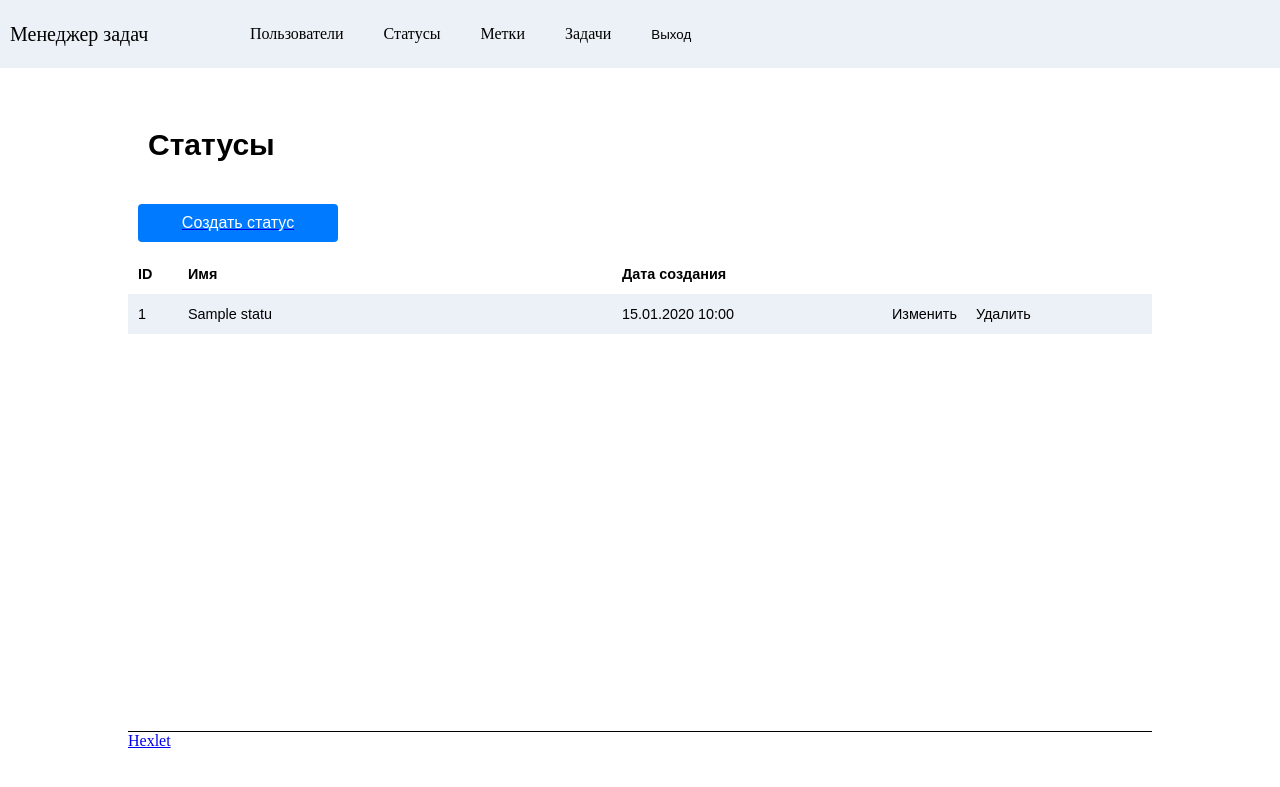
After one commit to A-leks-andr/python-project-52, a Django app: page /statuses/ in a window 1280 px wide. The commit adds this page. Shown: the top 787 px of the page. Run offline with Django 5.2, Linux system fonts and the light colour scheme; tables that the repository leaves empty hold one stand-in row (values such as "Sample post").

Commit message:
added files for statuses

```diff
--- a/ruff.toml
+++ b/ruff.toml
@@ -2,6 +2,7 @@ line-length = 80
 preview = false
 exclude = [
     "task_manager/users/migrations/",
+    "task_manager/statuses/migrations/",
     "settings.py",
     ".venv/"
 ]
--- a/staticfiles_collected/main.css
+++ b/staticfiles_collected/main.css
@@ -54,13 +54,13 @@ html, body {
 
 .cellar {
     margin: 25px auto;
-    padding: 5px 20px;
     border-top: 1px solid #000;
-    width: 70%;
+    width: 100%;
 }
 
 footer {
-    width: 100%;
+    width: 80%;
+    margin: 25px auto;
 }
 
 /* CSS кнопки */
--- a/staticfiles_collected/users.css
+++ b/staticfiles_collected/users.css
@@ -1,6 +1,6 @@
 
 table {
-    width: 90%;
+    width: 80%;
     min-width: 500px;
     border-collapse: collapse;
     margin: 25px auto;
@@ -58,6 +58,20 @@ caption {
     padding-right: 15px;
 }
 
-.bt_us:last-child {
-    margin-right: 0;
+/* Стилизация кнопки */
+.submit-btn {
+  width: 100%;
+  max-width: 200px; /* Ограничиваем ширину кнопки */
+  padding: 10px 20px;
+  background-color: #007bff;
+  color: #fff;
+  border: none;
+  border-radius: 4px;
+  font-size: 16px;
+  cursor: pointer;
+  transition: background-color 0.3s ease;
+  margin-top: 10px;
+  box-sizing: border-box;
+  /* Центрируем кнопку с помощью margin: auto (display block обязателен) */
+  display: block;
 }
--- a/task_manager/menu.py
+++ b/task_manager/menu.py
@@ -6,7 +6,7 @@ menu_unregistered = [
 
 menu_registered = [
     {"url_name": "users", "name": "Пользователи"},
-    {"url_name": "users", "name": "Статусы"},
+    {"url_name": "statuses", "name": "Статусы"},
     {"url_name": "users", "name": "Метки"},
     {"url_name": "users", "name": "Задачи"},
     {"url_name": "logout", "name": "Выход", "is_logout": True},
--- a/task_manager/settings.py
+++ b/task_manager/settings.py
@@ -51,6 +51,7 @@ INSTALLED_APPS = [
     "django.contrib.staticfiles",
     "task_manager",
     "task_manager.users.apps.UsersConfig",
+    "task_manager.statuses.apps.StatusesConfig",
 ]
 
 MIDDLEWARE = [
--- a/task_manager/static/main.css
+++ b/task_manager/static/main.css
@@ -54,13 +54,13 @@ html, body {
 
 .cellar {
     margin: 25px auto;
-    padding: 5px 20px;
     border-top: 1px solid #000;
-    width: 70%;
+    width: 100%;
 }
 
 footer {
-    width: 100%;
+    width: 80%;
+    margin: 25px auto;
 }
 
 /* CSS кнопки */
--- /dev/null
+++ b/task_manager/statuses/apps.py
@@ -0,0 +1,5 @@
+from django.apps import AppConfig
+
+
+class StatusesConfig(AppConfig):
+    name = "task_manager.statuses"
--- /dev/null
+++ b/task_manager/statuses/models.py
@@ -0,0 +1,17 @@
+from django.db import models
+
+
+# Create your models here.
+class Status(models.Model):
+    name = models.CharField(max_length=255, unique=True, verbose_name="Имя")
+
+    created_at = models.DateTimeField(
+        auto_now_add=True, verbose_name="Дата создания"
+    )
+
+    class Meta:
+        verbose_name = "Статус"
+        verbose_name_plural = "Статусы"
+
+    def __str__(self) -> str:
+        return self.name
--- /dev/null
+++ b/task_manager/statuses/tests.py
@@ -0,0 +1 @@
+# Create your tests here.
--- /dev/null
+++ b/task_manager/statuses/urls.py
@@ -0,0 +1,8 @@
+from django.urls import path
+
+from task_manager.statuses import views
+
+urlpatterns = [
+    path("", views.StatusesView.as_view(), name="statuses"),
+    path("create/", views.StatusCreateView.as_view(), name="create_status"),
+]
--- /dev/null
+++ b/task_manager/statuses/views.py
@@ -0,0 +1,39 @@
+from django.contrib import messages
+from django.db.models.base import Model as Model
+from django.urls import reverse_lazy
+from django.views.generic import CreateView, ListView
+
+from task_manager.menu import menu_registered
+from task_manager.statuses.models import Status
+
+
+class StatusesView(ListView):
+    model = Status
+    template_name = "statuses/statuses.html"
+    context_object_name = "object_list"
+
+    def get_context_data(self, **kwargs):
+        context = super().get_context_data(**kwargs)
+        context["menu"] = menu_registered
+        return context
+
+
+class StatusCreateView(CreateView):
+    model = Status
+    fields = ["name"]
+    template_name = "statuses/create.html"
+    success_url = reverse_lazy("statuses")
+
+    def get_context_data(self, **kwargs):
+        context = super().get_context_data(**kwargs)
+        context["menu"] = menu_registered
+        context["title"] = "Создать статус"
+        return context
+
+    def form_valid(self, form):
+        response = super().form_valid(form)
+        messages.success(
+            self.request,
+            f"Статус '{self.object.name} успешно создан.",  # type:ignore
+        )
+        return response
--- /dev/null
+++ b/task_manager/templates/statuses/statuses.html
@@ -0,0 +1,47 @@
+{% extends "base.html" %}
+
+{% block head %}
+{% load static %}
+    <link rel="stylesheet" href="{% static 'users.css' %}">
+{% endblock %}
+
+{% block content %}
+<div class="tb-wr">
+    <table>
+        <caption>Статусы</caption>
+
+        <thead>
+            <tr>
+                <th colspan="4">
+
+    <a href="{% url 'create_status' %}">
+    <button type="submit" class="submit-btn">Создать статус</button>
+    </a>
+                </th>
+            </tr>
+            <tr>
+                <th class="coll_w30">ID</th>
+                <th>Имя</th>
+                <th class="coll_w250">Дата создания</th>
+                <th class="coll_w250"></th>
+            </tr>
+        </thead>
+        <tbody>
+            {% for obj in object_list %}
+            <tr>
+                <td>{{ obj.id }}</td>
+                <td>{{ obj.name }}</td>
+                <td>{{ obj.created_at|date:"d.m.Y H:i" }}</td>
+                <td>
+                    <a href="{% url 'update' obj.id %}" class="bt_us">Изменить</a>
+                    <a href="{% url 'delete' obj.id %}" class="bt_us">Удалить</a>
+                </td>
+            </tr>
+            {% endfor %}
+        </tbody>
+    </table>
+
+</div>
+
+
+{% endblock %}
--- a/task_manager/urls.py
+++ b/task_manager/urls.py
@@ -9,4 +9,5 @@ urlpatterns = [
     path("users/", include("task_manager.users.urls")),
     path("admin/", admin.site.urls),
     path("logout/", views.UserLogoutView.as_view(), name="logout"),
+    path("statuses/", include("task_manager.statuses.urls")),
 ]
```
Also changed, not shown: task_manager/static/users.css (+17 -3 lines), task_manager/statuses/admin.py (added, +8 -0 lines), task_manager/templates/statuses/create.html (added, +25 -0 lines), task_manager/statuses/__init__.py (added), task_manager/statuses/migrations/0001_initial.py (added), task_manager/statuses/migrations/0002_alter_status_created_at.py (added), task_manager/statuses/migrations/__init__.py (added).
